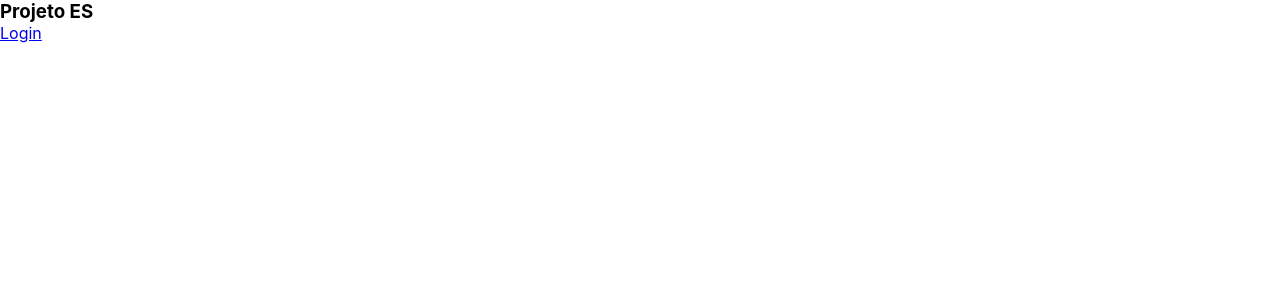
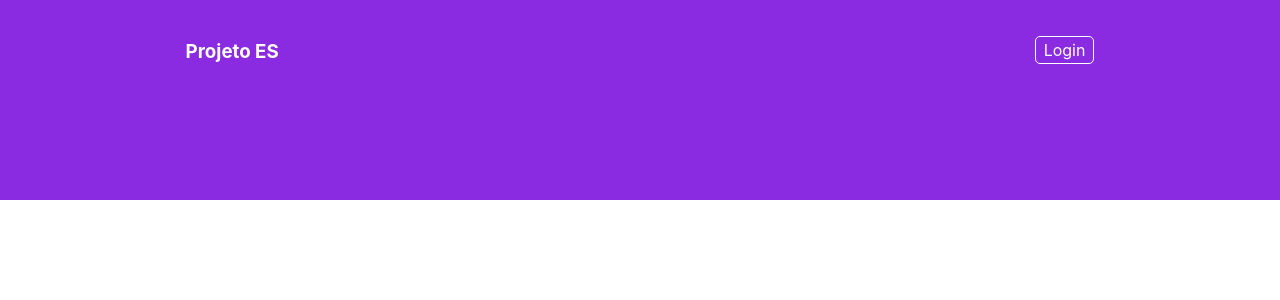
Before and after one commit to delberss/projeto_es, a React (Create React App) app: page / in a window 1280 px wide. Shown: the top 300 px of the page. Built offline with nearby package versions, Linux system fonts and the light colour scheme.

Commit message:
Estilização de main, center,menu e login

```diff
--- a/src/App.css
+++ b/src/App.css
@@ -3,3 +3,37 @@
   padding: 0;
   margin: 0;
 }
+
+.center {
+  max-width: 960px;
+  margin: 0 auto;
+  padding: 0 2%;
+  display: flex;
+}
+
+.main{
+  padding: 40px 0;
+  width: 100%;
+  background-color: blueviolet;
+  min-height: 200px;
+}
+
+.menu {
+  width: 100%;
+  display: flex;
+  flex-direction: row;
+  justify-content: space-between;
+
+}
+
+.menu h3{
+  color: white;
+}
+
+.menu a {
+  color: white;
+  text-decoration: none;
+  border: 1px solid white;
+  padding: 3px 8px;
+  border-radius: 5px;
+}
--- a/src/App.js
+++ b/src/App.js
@@ -4,12 +4,17 @@ function App() {
   return (
     <div className="App">
       <div className='main'>
+        <div className='center'>
           <div className='menu'>
+
             <div className='logo'>
               <h3>Projeto ES</h3>
             </div>
+
             <div className='item-menu'>
                 <a href='#'>Login</a>
+            </div>
+
           </div>
         </div>
       </div>
```
Lines whose indentation alone changed are shown as unchanged.
